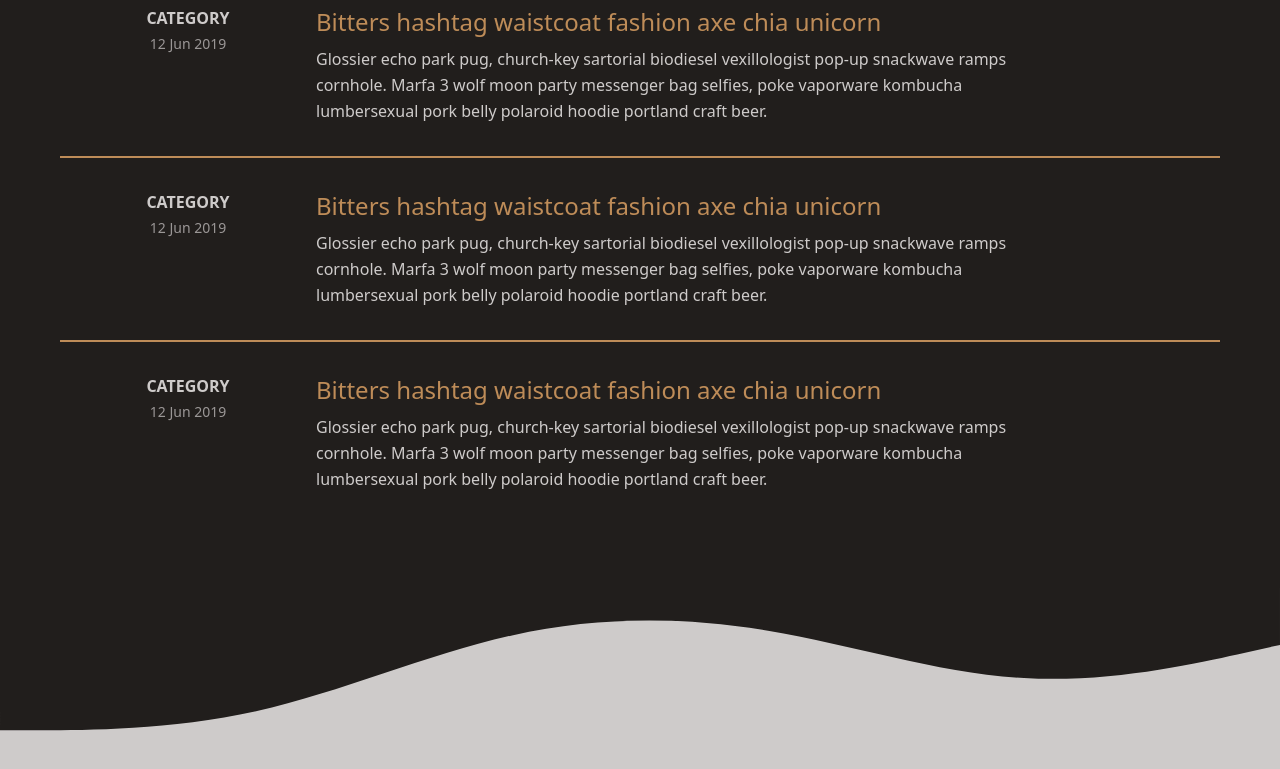
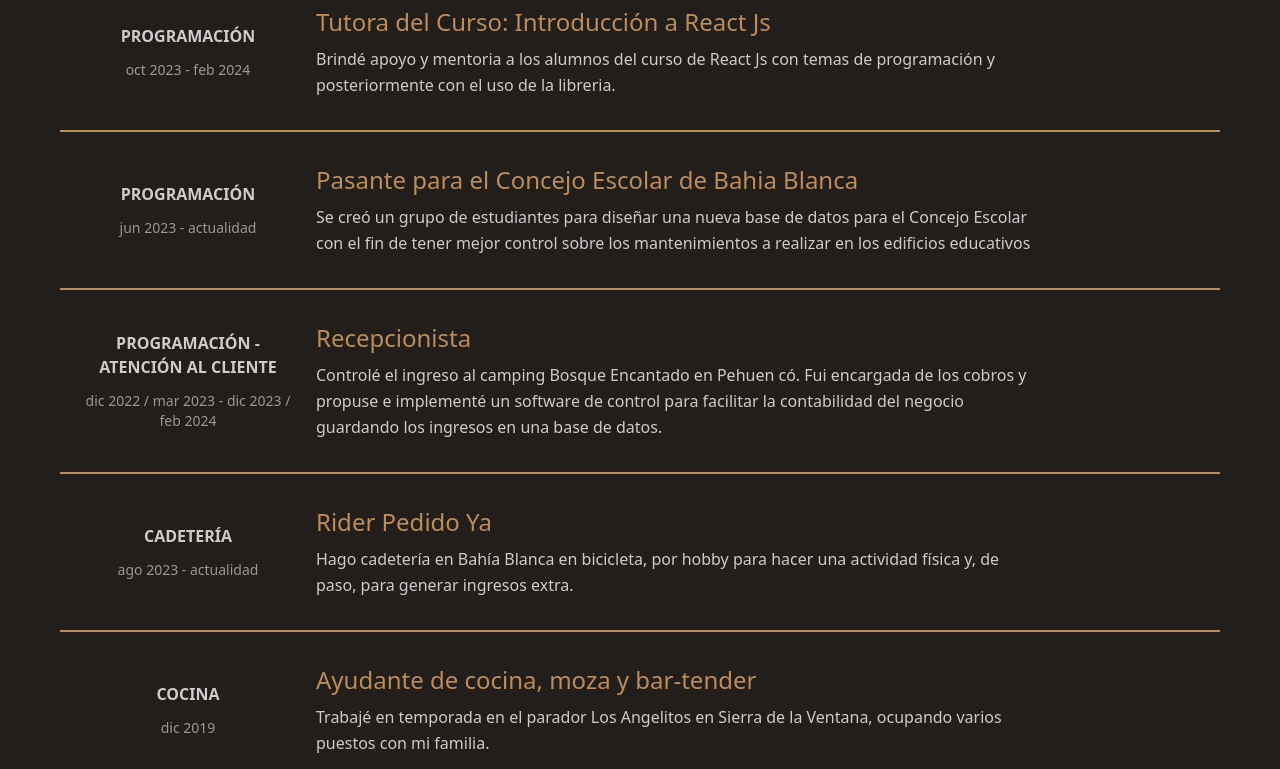
Before and after one commit to FlorCardinali/Portfolio, a React (Vite) app in the folder vite/: page / in a window 1280 px wide. Shown: the part 1920-2689 px from the top of the page. Built offline with nearby package versions, Linux system fonts and the light colour scheme; what tailwindcss-animated would draw is missing.

Commit message:
modularizacion de componente Experiencia

```diff
--- a/vite/src/components/Experience.jsx
+++ b/vite/src/components/Experience.jsx
@@ -1,6 +1,66 @@
 import Title from "./Title";
 
 const Experience = () => {
+
+
+
+    const data = [
+        {
+            categoria: "PROGRAMACIÓN",
+            fecha: "oct 2023 - feb 2024",
+            titulo: "Tutora del Curso: Introducción a React Js",
+            descripción: "Brindé apoyo y mentoria a los alumnos del curso de React Js con temas de programación y posteriormente con el uso de la libreria."
+        },
+        {
+            categoria: "PROGRAMACIÓN",
+            fecha: "jun 2023 - actualidad",
+            titulo: "Pasante para el Concejo Escolar de Bahia Blanca",
+            descripción: "Se creó un grupo de estudiantes para diseñar una nueva base de datos para el Concejo Escolar con el fin de tener mejor control sobre los mantenimientos a realizar en los edificios educativos"
+        },
+        {
+            categoria: "PROGRAMACIÓN - ATENCIÓN AL CLIENTE",
+            fecha: "dic 2022 / mar 2023 -  dic 2023 / feb 2024 ",
+            titulo: "Recepcionista",
+            descripción: "Controlé el ingreso al camping Bosque Encantado en Pehuen có. Fui encargada de los cobros y propuse e implementé un software de control para facilitar la contabilidad del negocio guardando los ingresos en una base de datos."
+        },
+        {
+            categoria: "CADETERÍA",
+            fecha: "ago 2023 - actualidad",
+            titulo: "Rider Pedido Ya",
+            descripción: "Hago cadetería en Bahía Blanca en bicicleta, por hobby para hacer una actividad física y, de paso, para generar ingresos extra."
+        },
+        {
+            categoria: "COCINA",
+            fecha: "dic 2019",
+            titulo: "Ayudante de cocina, moza y bar-tender",
+            descripción: "Trabajé en temporada en el parador Los Angelitos en Sierra de la Ventana, ocupando varios puestos con mi familia."
+        },
+        {
+            categoria: "LIMPIEZA",
+            fecha: "ene 2016",
+            titulo: "Auxiliar de maestranza",
+            descripción: "Limpieza general de baños en el Bahía Blanca Plaza Shopping. Trabajo en grupos y limpieza de patios de comidas"
+        },
+    ]
+
+
+    const ExpModule = (props) => {
+        const d = props.d;
+        return (
+            <div className="py-8 flex flex-wrap md:flex-nowrap">
+                <div className="md:w-64 md:mb-0 mb-6 flex-shrink-0 flex flex-col justify-center items-center text-center">
+                    <span className="w-[80%] pb-2 font-semibold title-font text-contrast">{d.categoria}</span>
+                    <time className="w-[80%] mt-1 text-contrast/70 text-sm">{d.fecha}</time>
+                </div>
+                <div className="md:flex-grow">
+                    <h2 className="text-2xl font-medium text-primary title-font mb-2">{d.titulo}</h2>
+                    <p className="leading-relaxed min-w-screen md:max-w-[80%]">{d.descripción}</p>
+                </div>
+            </div>
+         );
+    }
+
+
 
     return (
         <>
@@ -12,37 +72,9 @@ const Experience = () => {
                 />
                 <div className="relative container px-5 py-24 mx-auto">
                     <div className="-my-8 divide-y-2 divide-primary">
-                        <div className="py-8 flex flex-wrap md:flex-nowrap">
-                            <div className="md:w-64 md:mb-0 mb-6 flex-shrink-0 flex flex-col text-center">
-                                <span className="font-semibold title-font text-contrast">CATEGORY</span>
-                                <time className="mt-1 text-contrast/70 text-sm">12 Jun 2019</time>
-                            </div>
-                            <div className="md:flex-grow">
-                                <h2 className="text-2xl font-medium text-primary title-font mb-2">Bitters hashtag waistcoat fashion axe chia unicorn</h2>
-                                <p className="leading-relaxed min-w-screen md:max-w-[80%]">Glossier echo park pug, church-key sartorial biodiesel vexillologist pop-up snackwave ramps cornhole. Marfa 3 wolf moon party messenger bag selfies, poke vaporware kombucha lumbersexual pork belly polaroid hoodie portland craft beer.</p>
-                            </div>
-                        </div>
-                        <div className="py-8 flex flex-wrap md:flex-nowrap">
-                            <div className="md:w-64 md:mb-0 mb-6 flex-shrink-0 flex flex-col text-center">
-                                <span className="font-semibold title-font text-contrast">CATEGORY</span>
-                                <time className="mt-1 text-contrast/70 text-sm">12 Jun 2019</time>
-                            </div>
-                            <div className="md:flex-grow">
-                                <h2 className="text-2xl font-medium text-primary title-font mb-2">Bitters hashtag waistcoat fashion axe chia unicorn</h2>
-                                <p className="leading-relaxed min-w-screen md:max-w-[80%]">Glossier echo park pug, church-key sartorial biodiesel vexillologist pop-up snackwave ramps cornhole. Marfa 3 wolf moon party messenger bag selfies, poke vaporware kombucha lumbersexual pork belly polaroid hoodie portland craft beer.</p>
-                            </div>
-
-                        </div>
-                        <div className="py-8 flex flex-wrap md:flex-nowrap">
-                            <div className="md:w-64 md:mb-0 mb-6 flex-shrink-0 flex flex-col text-center">
-                                <span className="font-semibold title-font text-contrast">CATEGORY</span>
-                                <time className="mt-1 text-contrast/70 text-sm">12 Jun 2019</time>
-                            </div>
-                            <div className="md:flex-grow">
-                                <h2 className="text-2xl font-medium text-primary title-font mb-2">Bitters hashtag waistcoat fashion axe chia unicorn</h2>
-                                <p className="leading-relaxed min-w-screen md:max-w-[80%]">Glossier echo park pug, church-key sartorial biodiesel vexillologist pop-up snackwave ramps cornhole. Marfa 3 wolf moon party messenger bag selfies, poke vaporware kombucha lumbersexual pork belly polaroid hoodie portland craft beer.</p>
-                            </div>
-                        </div>
+                    {data.map((item, index) => (
+                        <ExpModule key={index} d={item} />
+                    ))}
                     </div>
                 </div>
             </section>
```
